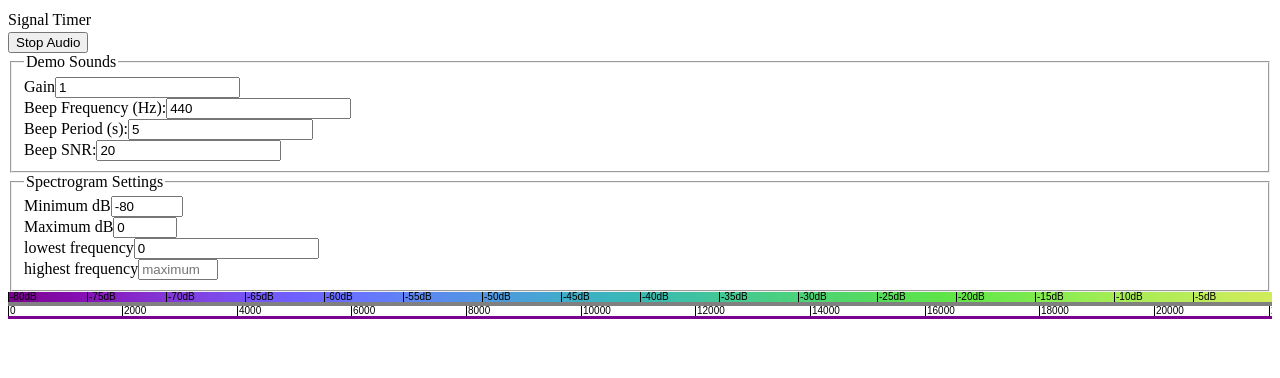
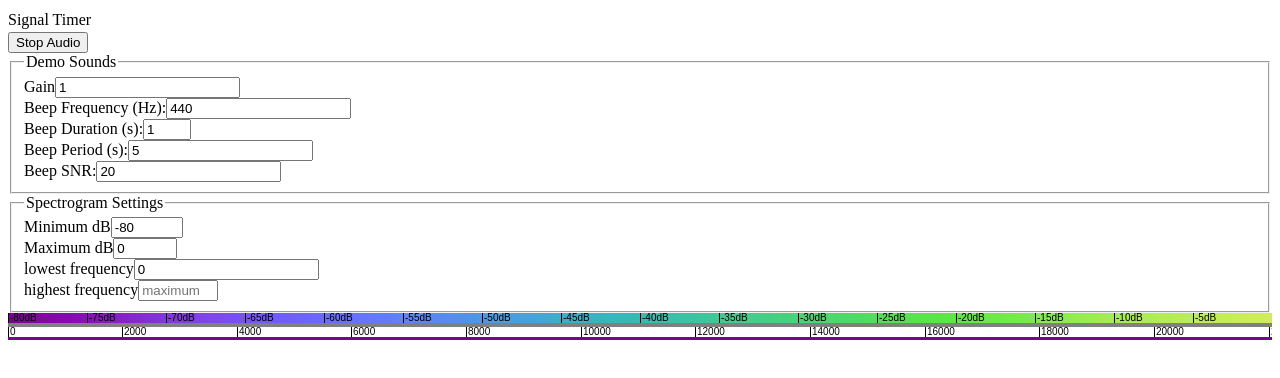
Before and after one commit to ChrisJohnsen/WebAudio-signal-timer, a Vue app: page / in a window 1280 px wide. Both pictures are taken after a click on the button "Start Audio". Shown: the top 378 px of the page. Built offline with nearby package versions, Linux system fonts and the light colour scheme.

Commit message:
beep duration

```diff
--- a/src/App.vue
+++ b/src/App.vue
@@ -10,6 +10,7 @@ const startStopText = computed(() => (running.value ? 'Stop Audio' : 'Start Audi
 const snr = ref(20)
 const gain = ref(1)
 const frequency = ref(440)
+const duration = ref(1)
 const period = ref(5)
 const noises = ref<AudioNode[]>([])
 
@@ -39,7 +40,7 @@ const startStop = () => {
     running.value = audioContext ? audioContext.state == 'running' : false
   })
 
-  const periodic = useNoisyPeriodicBeep(audioContext, snr, { frequency, period }, gain)
+  const periodic = useNoisyPeriodicBeep(audioContext, snr, { frequency, duration, period }, gain)
   periodicPauser = periodic.pause
 
   noises.value = [periodic.node]
@@ -71,6 +72,10 @@ const startStop = () => {
       <div>
         <label for="beep-frequency">Beep Frequency (Hz):</label
         ><input id="beep-frequency" type="number" v-model="frequency" min="1" />
+      </div>
+      <div>
+        <label for="beep-duration">Beep Duration (s):</label
+        ><input id="beep-duration" type="number" v-model="duration" min="0" :max="period" />
       </div>
       <div>
         <label for="beep-period">Beep Period (s):</label
--- a/src/composables/useBeep.ts
+++ b/src/composables/useBeep.ts
@@ -6,7 +6,7 @@ export default function useBeep(
 ): {
   node: AudioNode
   beeping: Readonly<Ref<boolean>>
-  beep: (onDone?: () => void) => void
+  beep: (duration?: number, onDone?: () => void) => void
 } {
   const frequencyRef = toRef(frequency)
   const oscillator = new OscillatorNode(audioContext, {
@@ -36,16 +36,19 @@ function beep(
   audioContext: BaseAudioContext,
   gp: AudioParam,
   beeping: Ref<boolean>
-): (onDone?: () => void) => void {
-  return (onDone) => {
+): (duration?: number, onDone?: () => void) => void {
+  return (duration = 1, onDone) => {
     if (beeping.value) return
     try {
-      const duration = 1
+      const rampTime = 0.1
+      if (duration < 2 * rampTime) {
+        duration = rampTime * 2
+        console.warn(`too-short beep duration extended to ${duration}`)
+      }
 
       const startTime = audioContext.currentTime
       const endTime = startTime + duration
 
-      const rampTime = 0.1
       const rampUpTime = startTime + rampTime
       const rampDownTime = endTime - rampTime
 
--- a/src/composables/useNoisyPeriodicBeep.ts
+++ b/src/composables/useNoisyPeriodicBeep.ts
@@ -1,12 +1,16 @@
 import { useIntervalFn, type Pausable } from '@vueuse/core'
-import { computed, toRef, watch, type MaybeRefOrGetter } from 'vue'
+import { computed, toRef, toValue, watch, type MaybeRefOrGetter } from 'vue'
 import useBeep from './useBeep'
 import useWhiteNoise from './useWhiteNoise'
 
 export default function useNoisyPeriodicBeep(
   audioContext: BaseAudioContext,
   snr: MaybeRefOrGetter<number>,
-  beep: { frequency: MaybeRefOrGetter<number>; period: MaybeRefOrGetter<number> },
+  beep: {
+    frequency: MaybeRefOrGetter<number>
+    duration: MaybeRefOrGetter<number>
+    period: MaybeRefOrGetter<number>
+  },
   gain: MaybeRefOrGetter<number> = 1
 ): {
   pause: Pausable
@@ -29,7 +33,7 @@ export default function useNoisyPeriodicBeep(
   beeper.node.connect(gainNode)
 
   const pause = useIntervalFn(
-    () => beeper.beep(),
+    () => beeper.beep(toValue(beep.duration)),
     computed(() => 1000 * toRef(beep.period).value),
     { immediate: true }
   )
```
